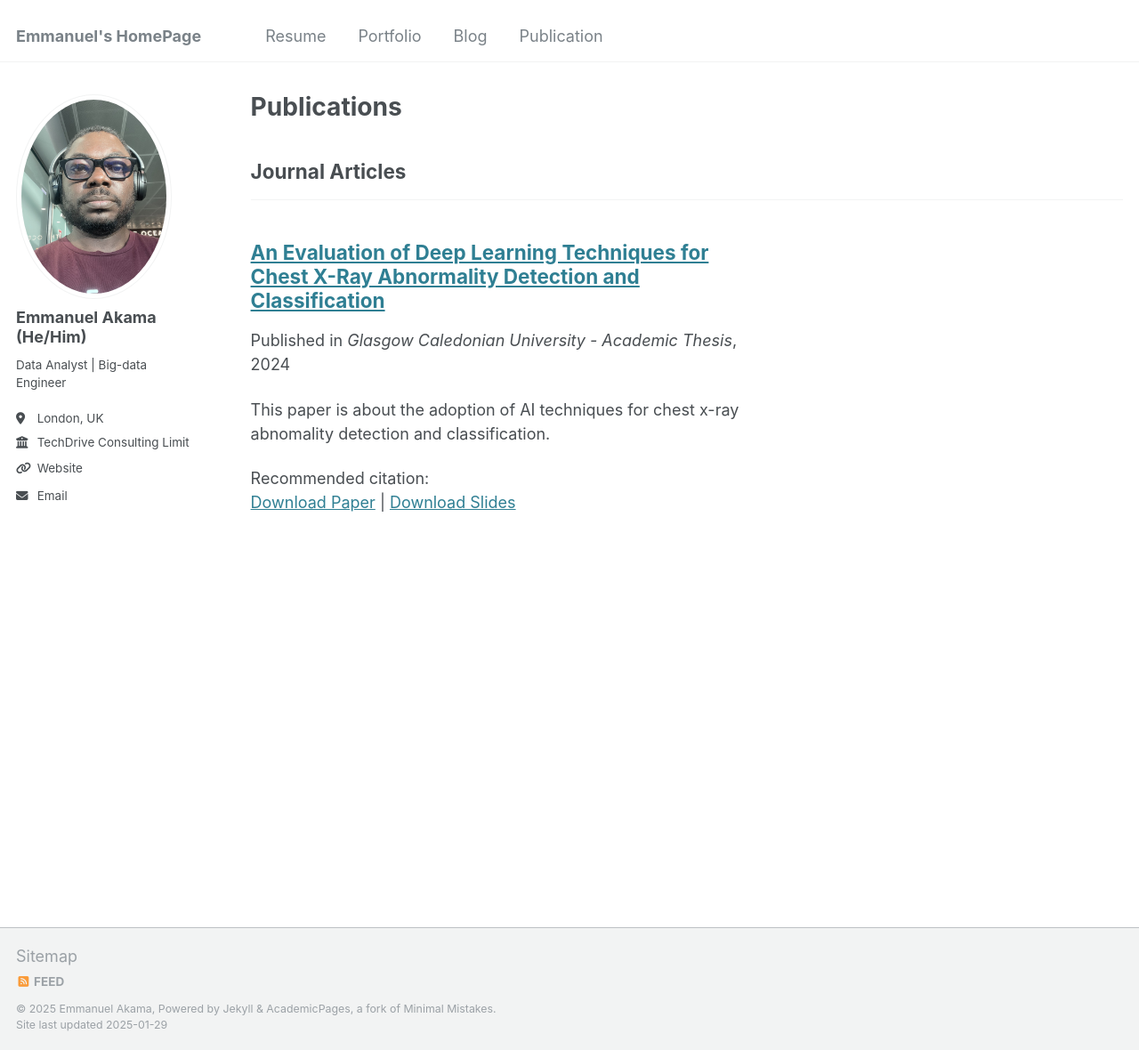
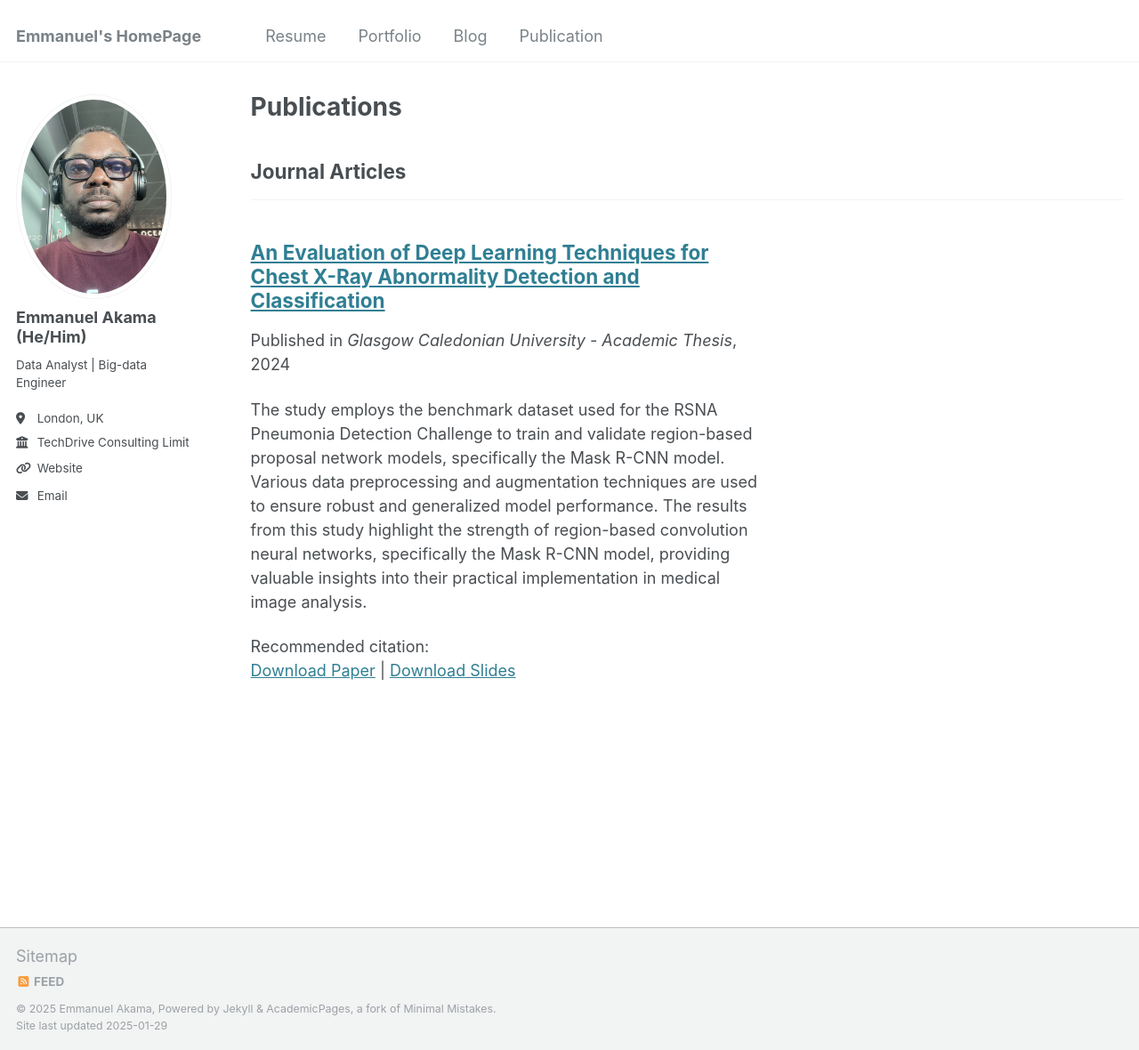
Before and after one commit to Akama-EO/Akama-EO.github.io, a Jekyll site: the page built from _pages/publications.html, in a window 1280 px wide and 1180 px high. Shown: the whole window at 89% size. Built offline with Jekyll 4.4.1, drawn with Linux system fonts in a browser that asks for light colours.

Commit message:
Update 2024-09-03-GCU-thesis.md

```diff
--- a/_publications/2024-09-03-GCU-thesis.md
+++ b/_publications/2024-09-03-GCU-thesis.md
@@ -3,7 +3,7 @@ title: "An Evaluation of Deep Learning Techniques for Chest X-Ray Abnormality De
 collection: publications
 category: manuscripts
 permalink: /publication/2024-09-03-An-Evaluation-of-Deep-Learning-Techniques-for-Chest-X-Ray-Abnormality-Detection-and-Classification
-excerpt: 'This paper is about the adoption of AI techniques for chest x-ray abnomality detection and classification.'
+excerpt: "The study employs the benchmark dataset used for the RSNA Pneumonia Detection Challenge to train and validate region-based proposal network models, specifically the Mask R-CNN model. Various data preprocessing and augmentation techniques are used to ensure robust and generalized model performance. The results from this study highlight the strength of region-based convolution neural networks, specifically the Mask R-CNN model, providing valuable insights into their practical implementation in medical image analysis."
 date: 2024-09-03
 venue: 'Glasgow Caledonian University - Academic Thesis'
 slidesurl: 'http://Akama-EO.github.io/files/gcu-thesis-slides.pdf'
```
